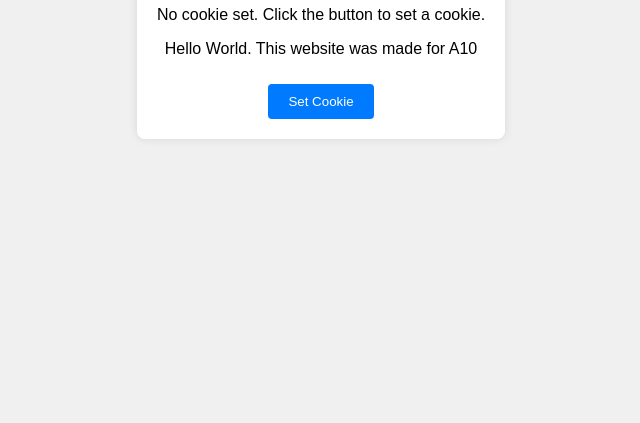
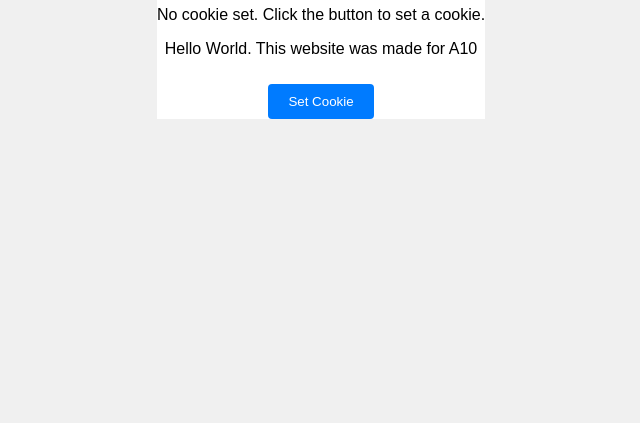
Before and after one commit to ececere1327/A10, a plain HTML site: page index.html in a window 1280 px wide. Shown: the part 377-800 px from the top of the page, without its empty margins (319-959 px from the left). Drawn offline with Linux system fonts and the light colour scheme.

Commit message:
Update styles.css

```diff
--- a/styles.css
+++ b/styles.css
@@ -10,9 +10,6 @@ body {
 
 .container {
     background-color: white;
-    padding: 20px;
-    border-radius: 8px;
-    box-shadow: 0 0 10px rgba(0, 0, 0, 0.1);
     text-align: center;
 }
 
```
